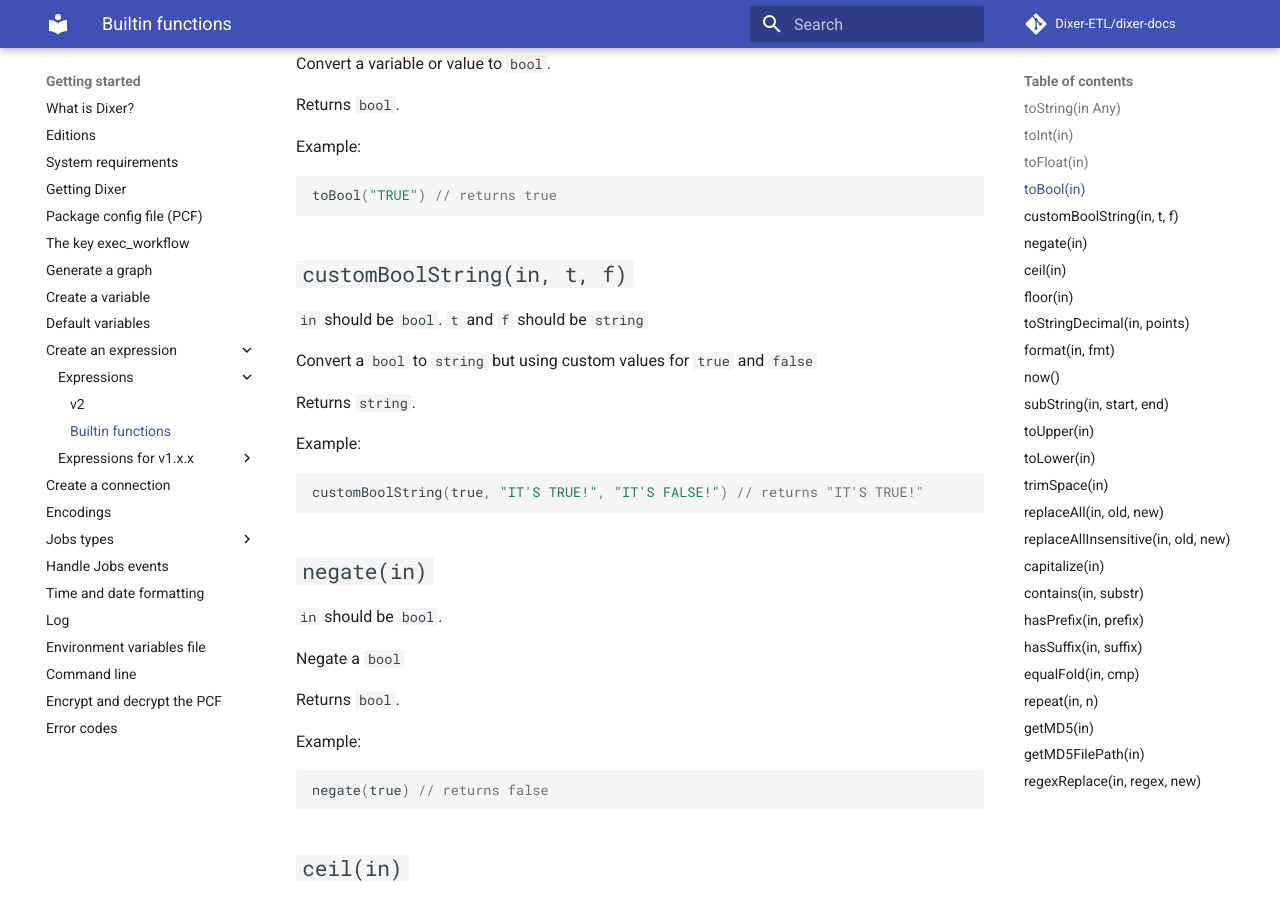
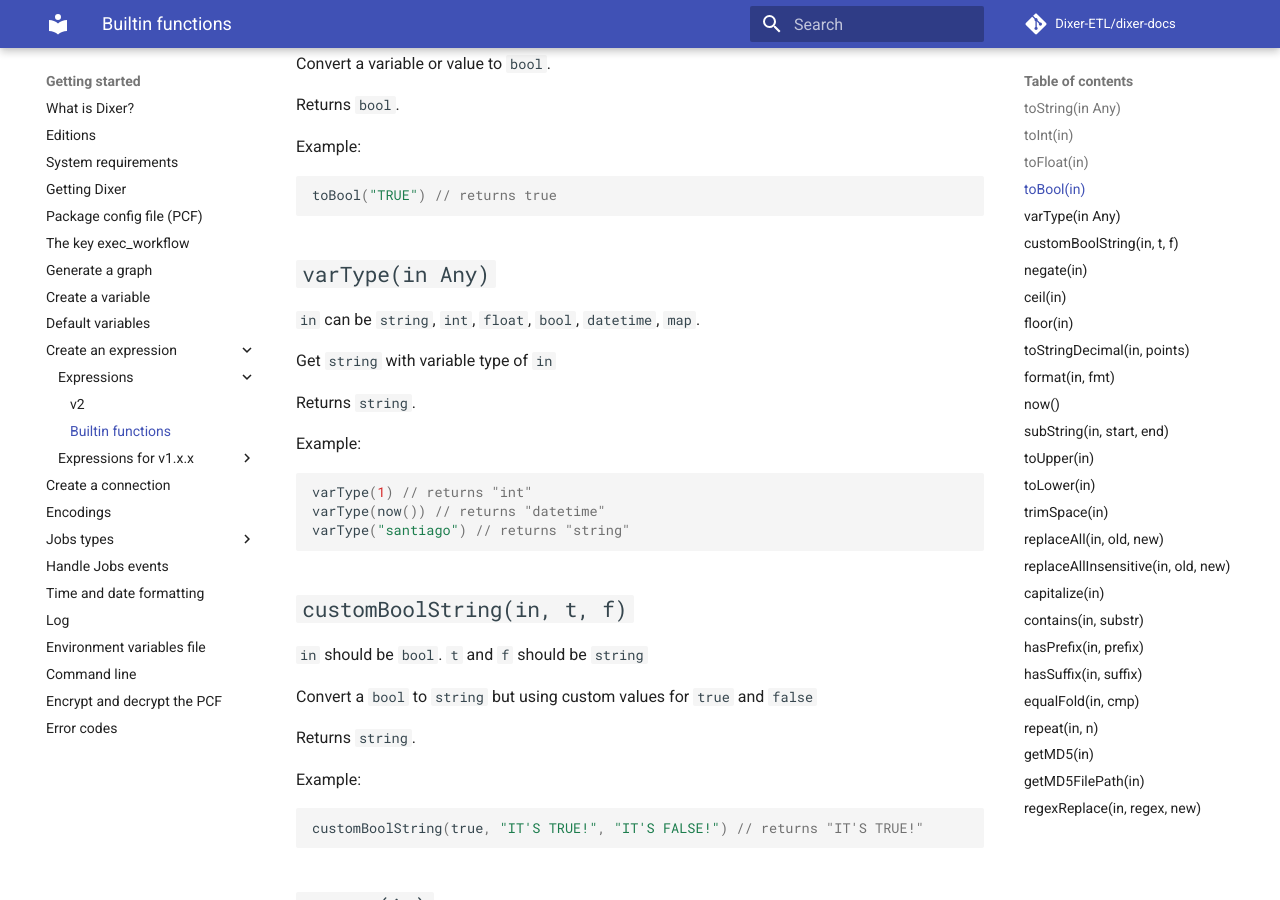
Before and after one commit to Dixer-ETL/dixer-docs, an MkDocs documentation site: the page built from docs/documentation/expressions/Builtin-functions.md, in a window 1280 px wide and 900 px high, scrolled down 1331 px. Built offline with MkDocs 1.6.1 and Material for MkDocs 9.7.7, drawn with Linux system fonts in a browser that asks for light colours; comment, search, counter and statistics services are not loaded.

Commit message:
Builtin function varType

````diff
--- a/docs/documentation/expressions/Builtin-functions.md
+++ b/docs/documentation/expressions/Builtin-functions.md
@@ -59,6 +59,22 @@ Example:
 
 ```go
 toBool("TRUE") // returns true
+```
+
+## `varType(in Any)`
+
+`in` can be `string`, `int`, `float`, `bool`, `datetime`, `map`.
+
+Get `string` with variable type of `in`
+
+Returns `string`.
+
+Example:
+
+```go
+varType(1) // returns "int"
+varType(now()) // returns "datetime"
+varType("santiago") // returns "string"
 ```
 
 ## `customBoolString(in, t, f)`
````
